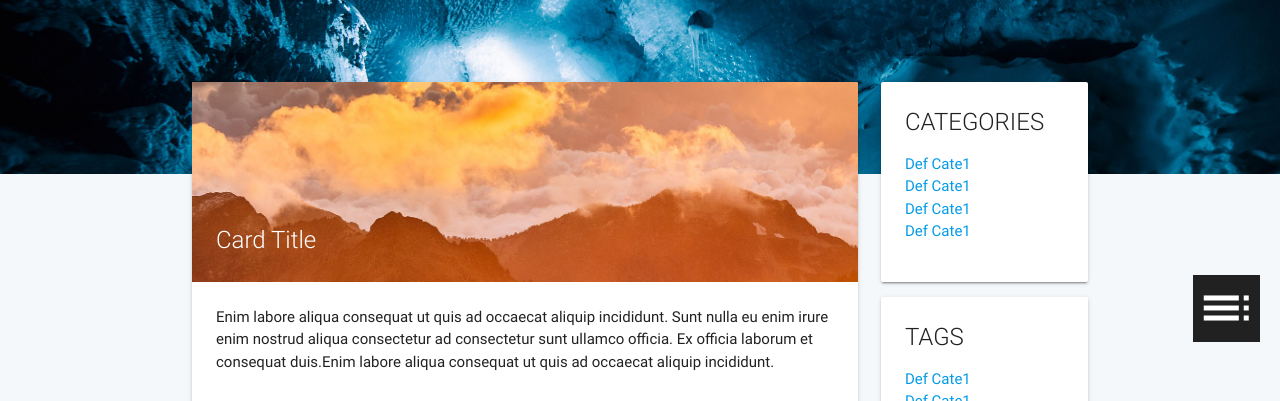
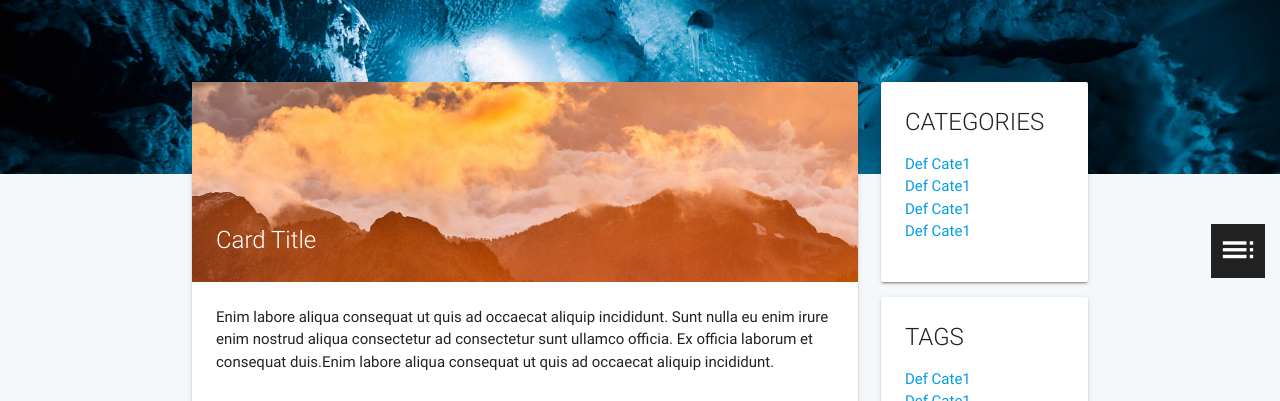
Before and after one commit to BrianLTJ/hexo-theme-plaincard, a website: page index.html in a window 1280 px wide. Shown: the part 346-747 px from the top of the page. Drawn offline with nearby package versions, Linux system fonts and the light colour scheme.

Commit message:
Adjust position of corner btn
verticle aligned

```diff
--- a/css/styles.css
+++ b/css/styles.css
@@ -220,24 +220,32 @@ main {
 
 .corner-btn-container {
   position: fixed;
-  right: 20px;
-  bottom: 112px;
+  right: 15px;
+  bottom: 100px;
 }
 .corner-btn {
-  width: 3em;
-  height: 3em;
-  line-height: 2em;
+  width: 2.4em;
+  height: 2.4em;
+  /* line-height: 2.4em; */
   font-size: 1.5em;
-  padding: 0.16em;
+  padding: 0.3em;
   text-align: center;
-  vertical-align: middle;
+  /* vertical-align: middle; */
   background-color: #212121;
   color: white;
-  float: right;
-  margin-left: 1em;
+  /* float: right; */
+  margin: 0.5em 0;
+  display: block;
+  visibility: visible;
+  opacity: 1;
+  transition: all 0.3s ease-in-out;
 }
 
-.to-top {
+.corner-btn i {
+  font-size: 1.8em;
+}
 
-  display: none;
+.corner-btn.corner-btn-hide {
+  opacity: 0;
+  visibility: hidden;
 }
--- a/index.html
+++ b/index.html
@@ -194,7 +194,7 @@
       <!-- End toc-corner btn -->
 
       <!-- To Top btn -->
-      <div class="to-top waves-effect waves-light corner-btn" id="to-top">
+      <div class="to-top waves-effect waves-light corner-btn corner-btn-hide" id="to-top">
         <i class="material-icons medium">arrow_upward</i>
       </div>
       <!-- End To Top btn -->
--- a/js/main.js
+++ b/js/main.js
@@ -1,3 +1,25 @@
+/**
+ * Set To top button visibility
+ */
+
+var to_top_btn_visibility = function (body_offset) {
+    /**
+ * Auto show and hide to-top button
+ */
+    // Show button
+    if(body_offset<-200) {
+        // $("#to-top").fadeIn(300);
+        $("#to-top").removeClass("corner-btn-hide");
+    }
+
+    // Hide button
+    if(body_offset>-140) {
+        // $("#to-top").fadeOut(300);
+        $("#to-top").addClass("corner-btn-hide");
+    }
+}
+
+
 /* Monitoring side bar */
 
 $(document).ready(function(){
@@ -14,13 +36,18 @@ $(document).ready(function(){
 $(document).ready(function(){
     var last_offset = 0;
     /**
-     *
      * Initializations
      *
+     * Modals
+     *
+     * To-top button
      */
 
         // Initialize Modals
         $(".modal").modal();
+
+        // to-top button visibility
+        to_top_btn_visibility(document.getElementsByTagName("body")[0].getBoundingClientRect().top);
 
     /**
      *
@@ -28,9 +55,9 @@ $(document).ready(function(){
      *
      */
     $(document).scroll(function(){
-/*
- *  Auto Hide and Show Nav bar
-*/
+        /*
+        *  Auto Hide and Show Nav bar
+        */
 
         // Fetch the direction of scroll
         var body_offset = document.getElementsByTagName("body")[0].getBoundingClientRect().top;
@@ -56,21 +83,17 @@ $(document).ready(function(){
             $("#nav").removeClass("nav-black");
         }
 
+
+        /**
+         *  Set visibility of To-top button
+         *
+         * */
+        to_top_btn_visibility(body_offset);
+
+
         // Update last_offset
         last_offset = body_offset;
 
-/**
- * Auto show and hide to-top button
- */
-        // Show button
-        if(body_offset<-200) {
-            $("#to-top").fadeIn(300);
-        }
-
-        // Hide button
-        if(body_offset>-140) {
-            $("#to-top").fadeOut(300);
-        }
 
     });
 
```
